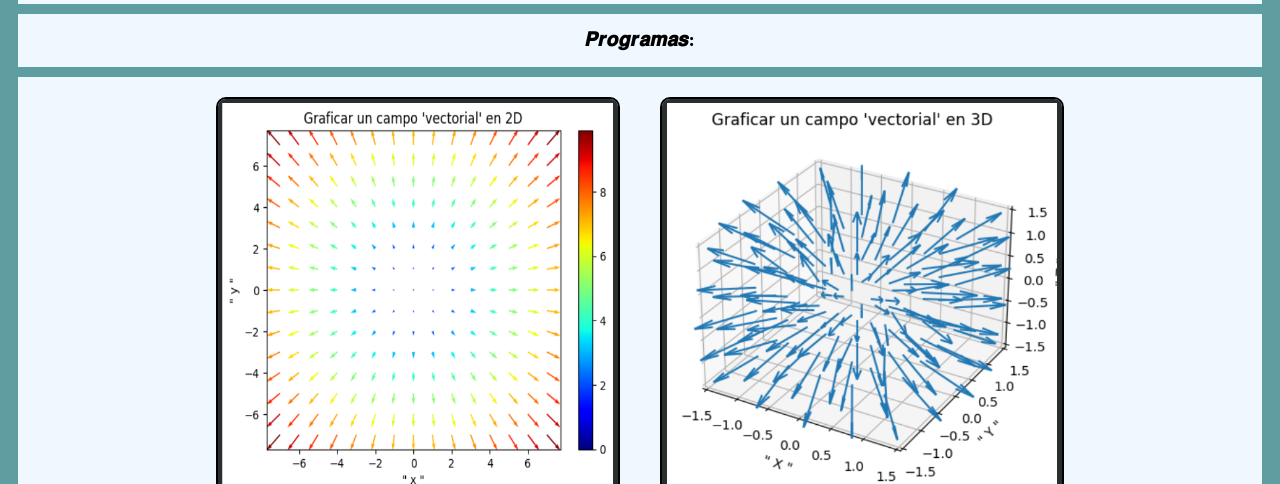
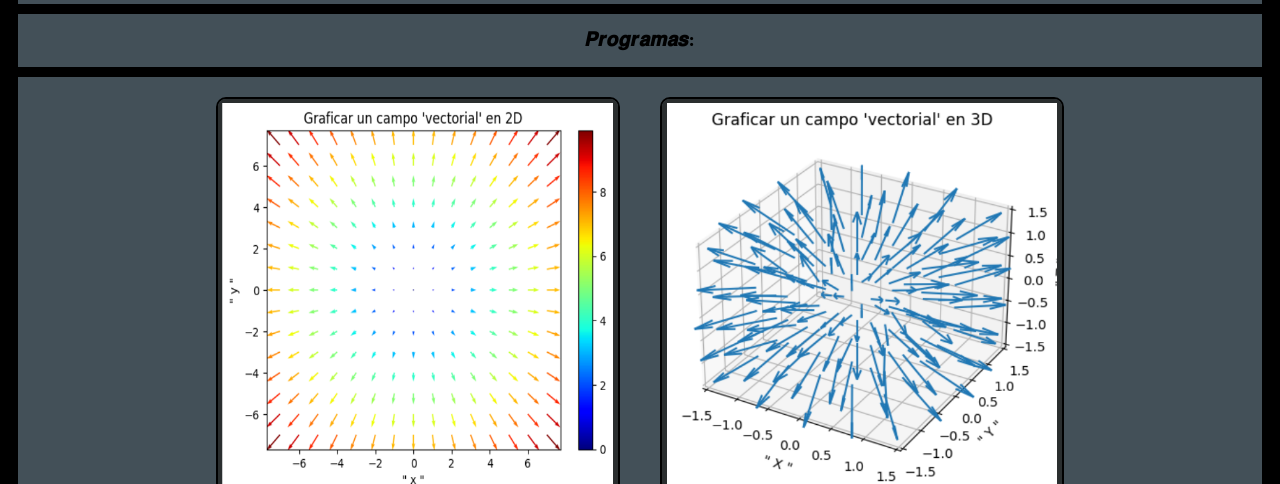
Before and after one commit to joseManuel263/Portafolio-de-analisis-vectorial, a plain HTML site: page index.html in a window 1280 px wide. Shown: the part 79-563 px from the top of the page. Drawn offline with Linux system fonts and the light colour scheme.

Commit message:
Update style.css
cambio de calores de fondo

```diff
--- a/style.css
+++ b/style.css
@@ -1,8 +1,8 @@
 .bo{
-    background-color: #5F9EA0;
+    background-color: black;
 }
 .header{
-    background-color: #F0F8FF;
+    background-color: #435058;
     display: flex;
     flex-wrap: wrap;
     justify-content: center;
```
